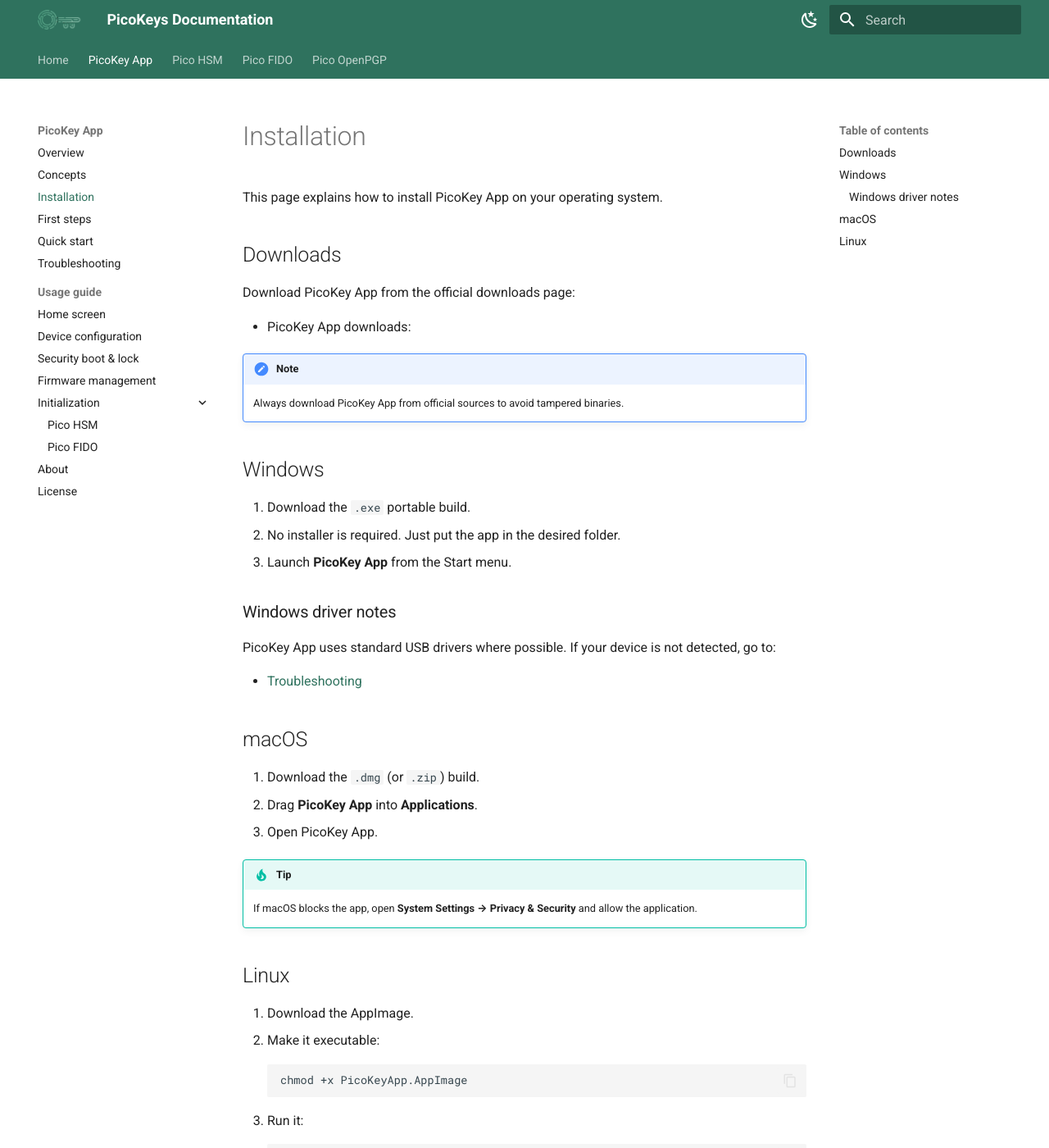
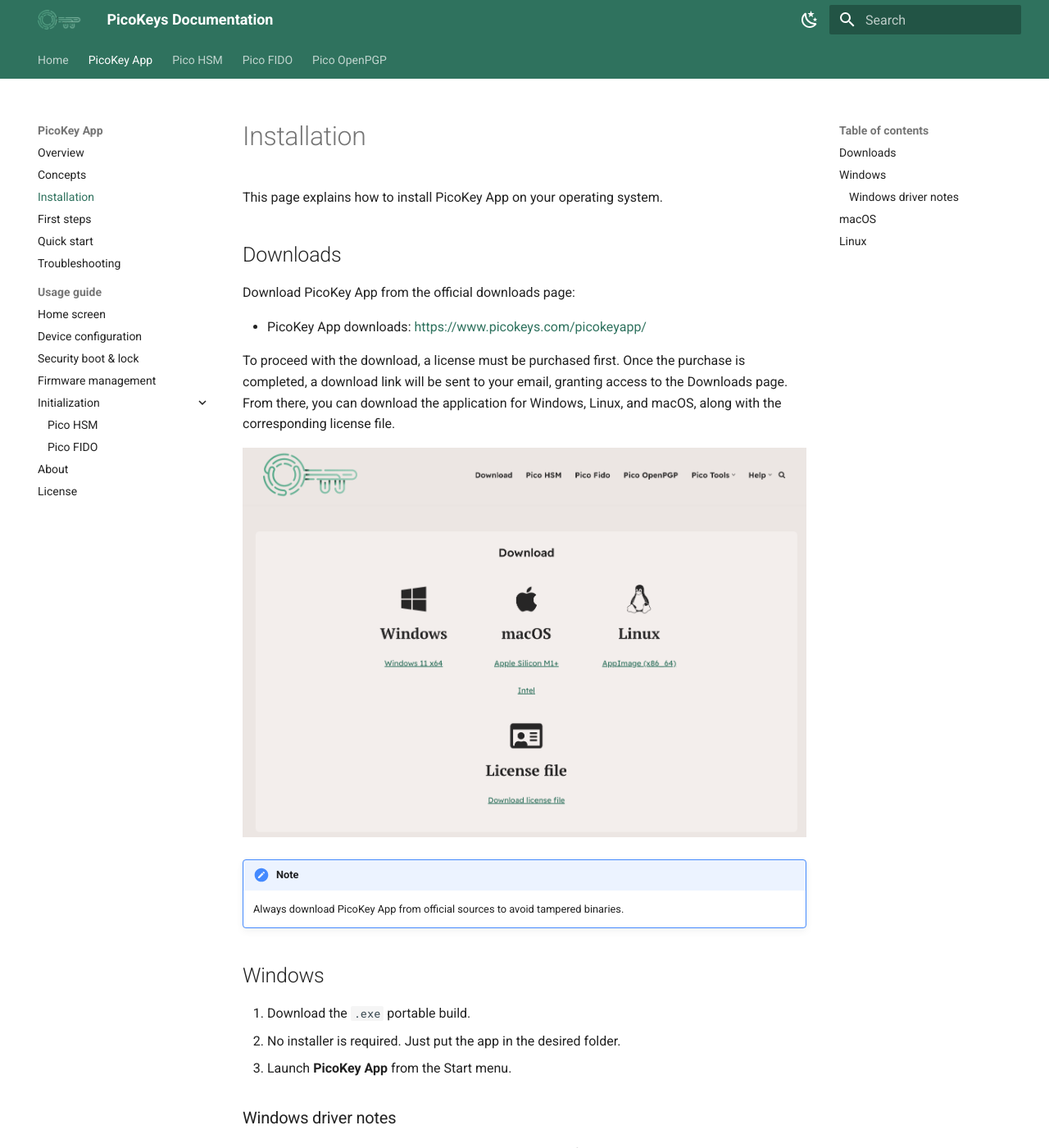
Before and after one commit to polhenarejos/picokeys-docs, an MkDocs documentation site: the page built from docs/picokeyapp/install.md, in a window 1280 px wide and 1400 px high. Shown: the whole window at 82% size. Built offline with MkDocs 1.6.1 and Material for MkDocs 9.7.7, drawn with Linux system fonts in a browser that asks for light colours; some of the changed text lies outside the part shown.

Commit message:
Describe how to download the app
Signed-off-by: Pol Henarejos <pol.henarejos@cttc.es>

````diff
--- a/docs/picokeyapp/install.md
+++ b/docs/picokeyapp/install.md
@@ -5,7 +5,11 @@ This page explains how to install PicoKey App on your operating system.
 ## Downloads
 Download PicoKey App from the official downloads page:
 
-- PicoKey App downloads:
+- PicoKey App downloads: [https://www.picokeys.com/picokeyapp/](https://www.picokeys.com/picokeyapp/)
+
+To proceed with the download, a license must be purchased first. Once the purchase is completed, a download link will be sent to your email, granting access to the Downloads page. From there, you can download the application for Windows, Linux, and macOS, along with the corresponding license file.
+
+![Download Portal](../assets/images/picokeyapp/download-portal.png)
 
 !!! note
     Always download PicoKey App from official sources to avoid tampered binaries.
@@ -39,7 +43,10 @@ PicoKey App uses standard USB drivers where possible. If your device is not dete
     ./PicoKeyApp.AppImage
     ```
 
-!!! Linux permissions (USB access)
+!!! tip
+Linux permissions (USB access)
 If the device is not detected, you may need udev rules or group permissions. See:
 
 - [Troubleshooting](troubleshooting.md)
+
+Once finished with all steps and ensuring the app is working properly, go to [First Steps](first-steps.md).
````
Also changed, not shown: docs/picokeyapp/first-steps.md (+4 -0 lines), docs/assets/images/picokeyapp/download-portal.png (added).
